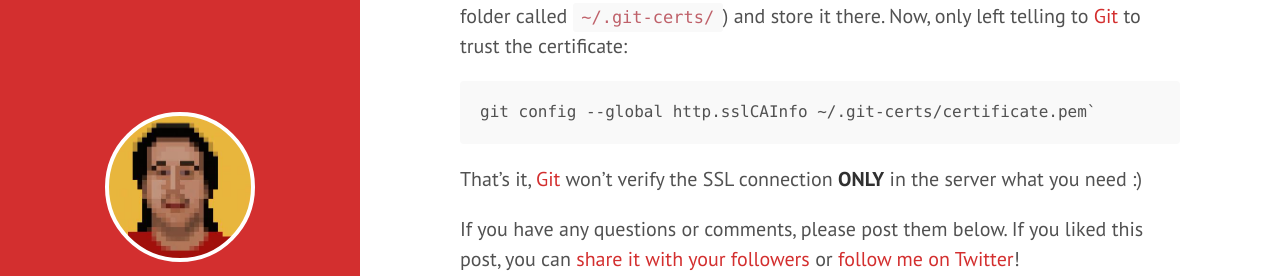
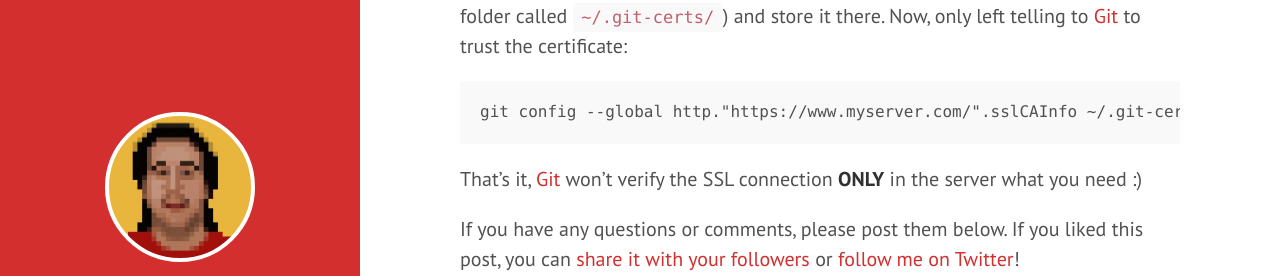
Before and after one commit to arturogutierrez/arturogutierrez.github.io, a Jekyll site: the page built from _posts/2015-11-03-accepting-specific-self-signed-server-certificate-on-git.md, in a window 1280 px wide and 900 px high, scrolled down 2249 px. Shown: the part 158-434 px from the top of the window. Built offline with Jekyll 4.4.1, drawn with Linux system fonts in a browser that asks for light colours; comment, search, counter and statistics services are not loaded; some of the changed lines change nothing that is shown.

Commit message:
Adding the domain in the git config http line

````diff
--- a/_posts/2015-11-03-accepting-specific-self-signed-server-certificate-on-git.md
+++ b/_posts/2015-11-03-accepting-specific-self-signed-server-certificate-on-git.md
@@ -85,7 +85,7 @@ If you don't have `openssl` or you don't want to install it you can Firefox to d
 Copy/move the file to the folder you wish (personally, I prefer to create a hidden folder called `~/.git-certs/`) and store it there. Now, only left telling to [Git][git] to trust the certificate:
 
 ```
-git config --global http.sslCAInfo ~/.git-certs/certificate.pem`
+git config --global http."https://www.myserver.com/".sslCAInfo ~/.git-certs/certificate.pem`
 ```
 
 That's it, [Git][git] won't verify the SSL connection **ONLY** in the server what you need :)
````
